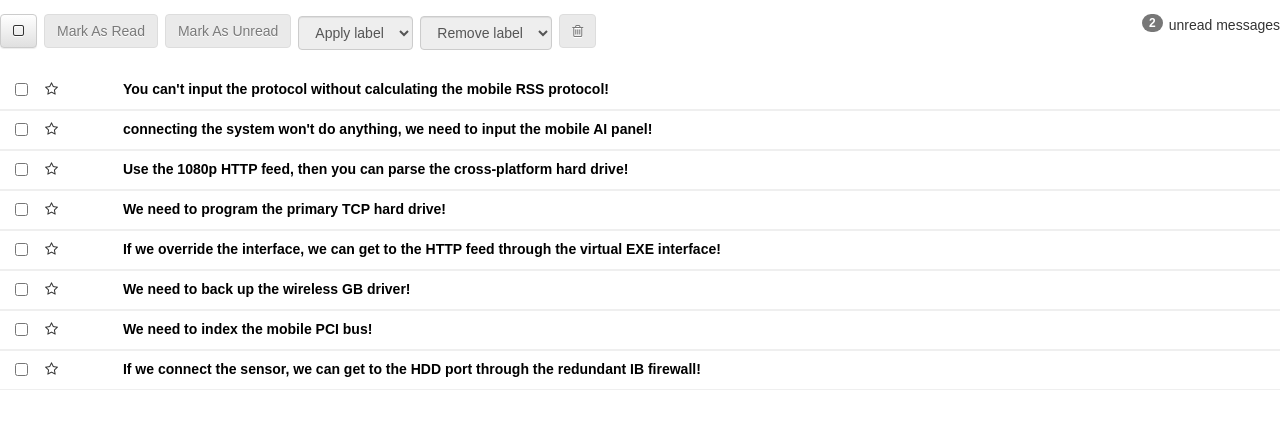
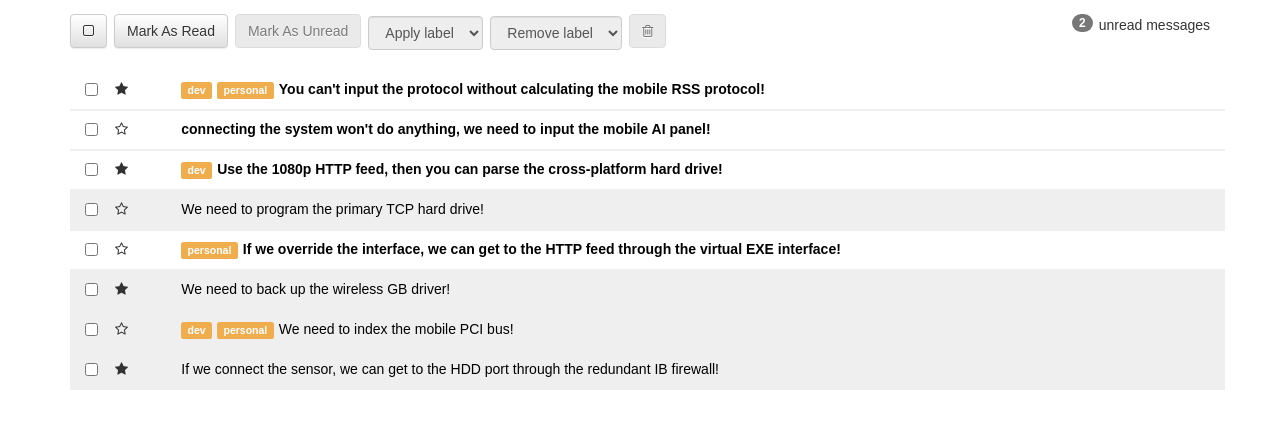
Before and after one commit to tymondragon/react-inbox, a React (Create React App) app: page / in a window 1280 px wide. Shown: the top 428 px of the page. Built offline with nearby package versions, Linux system fonts and the light colour scheme.

Commit message:
a lot has happened latest story is all checked and unchecked now need to change toolbar checked button

```diff
--- a/src/App.js
+++ b/src/App.js
@@ -1,15 +1,14 @@
 import React, { Component } from 'react'
-import logo from './logo.svg'
-import './App.css'
 import MessageList from './MessageList'
 import Toolbar from './Toolbar'
 
-const messageSeeds = [
+const seeds = [
   {
     "id": 1,
     "subject": "You can't input the protocol without calculating the mobile RSS protocol!",
     "read": false,
     "starred": true,
+    "selected": false,
     "labels": ["dev", "personal"]
   },
   {
@@ -17,7 +16,7 @@ const messageSeeds = [
     "subject": "connecting the system won't do anything, we need to input the mobile AI panel!",
     "read": false,
     "starred": false,
-    "selected": true,
+    "selected": false,
     "labels": []
   },
   {
@@ -25,6 +24,7 @@ const messageSeeds = [
     "subject": "Use the 1080p HTTP feed, then you can parse the cross-platform hard drive!",
     "read": false,
     "starred": true,
+    "selected": false,
     "labels": ["dev"]
   },
   {
@@ -32,7 +32,7 @@ const messageSeeds = [
     "subject": "We need to program the primary TCP hard drive!",
     "read": true,
     "starred": false,
-    "selected": true,
+    "selected": false,
     "labels": []
   },
   {
@@ -40,6 +40,7 @@ const messageSeeds = [
     "subject": "If we override the interface, we can get to the HTTP feed through the virtual EXE interface!",
     "read": false,
     "starred": false,
+    "selected": false,
     "labels": ["personal"]
   },
   {
@@ -47,6 +48,7 @@ const messageSeeds = [
     "subject": "We need to back up the wireless GB driver!",
     "read": true,
     "starred": true,
+    "selected": false,
     "labels": []
   },
   {
@@ -54,6 +56,7 @@ const messageSeeds = [
     "subject": "We need to index the mobile PCI bus!",
     "read": true,
     "starred": false,
+    "selected": false,
     "labels": ["dev", "personal"]
   },
   {
@@ -61,6 +64,7 @@ const messageSeeds = [
     "subject": "If we connect the sensor, we can get to the HDD port through the redundant IB firewall!",
     "read": true,
     "starred": true,
+    "selected": false,
     "labels": []
   }
 ]
@@ -68,14 +72,50 @@ const messageSeeds = [
 class App extends Component {
   constructor(props) {
     super(props)
-    this.state = {messageSeeds:[...messageSeeds]}
+    this.state = { seeds: seeds }
+  }
+/////refactored stuff///////
+  setMessages = () =>this.setState({seeds: this.state.seeds})
+  filterMessages = (x) => this.state.seeds.filter(x)
+////////////////////////////
+  checkAll = () => {
+    console.log(this.state.seeds.every(x=> x.selected))
+    this.state.seeds.every(x=> x.selected) ?
+    this.state.seeds.map(m => m.selected = false) :
+    this.state.seeds.map(m => m.selected = true)
+    this.setMessages()
+  }
+
+  hasRead = () => {
+    let messages = this.filterMessages(m => m.selected)
+    messages.map(m => m.read = true)
+    this.setMessages()
+  }
+
+  isStarred = (id) => {
+    let messages = this.filterMessages(m => m.id===id)[0]
+    messages.starred ? messages.starred = false : messages.starred = true
+    this.setMessages()
+  }
+
+  isSelected = (id) => {
+    let message = this.filterMessages(m => m.id===id)[0]
+    message.selected ? message.selected = false : message.selected = true
+    this.setMessages()
   }
 
   render() {
     return (
-      <div>
-        <Toolbar />
-        <MessageList messages={ this.state.messageSeeds} />
+      <div className="container">
+        <Toolbar hasRead={ this.hasRead }
+                 messages={ this.state.seeds }
+                 checkAll={ this.checkAll }/>
+        <MessageList
+                 messages={ this.state.seeds }
+                 hasRead = { this.hasRead }
+                 isStarred ={ this.isStarred }
+                 isSelected ={ this.isSelected }
+        />
       </div>
     )
   }
--- a/src/Message.js
+++ b/src/Message.js
@@ -1,25 +1,37 @@
-import React, {Component} from 'react'
+import React, { Component } from 'react'
 
-const Message = (props) => {
-  console.log(props)
-  return (
-          <div className="row message unread">
+class Message extends Component {
+// const hasRead = this.state.messageSeeds.read ${ hasRead ? "read" : "unread" }
+
+  // const link = props.read ? props.read() : props.unread()
+  render() {
+    let labels = this.props.message.labels.map((label,i)=> <span key={i} className="label label-warning">{label}</span>)
+    const starred = "fa-star"
+    const unstarred = "fa-star-o"
+        return (
+          <div
+            id={ this.props.message.id }
+            className={`row message ${ this.props.message.read ? "read" : "unread" } ${ this.props.message.selected ? 'selected' : ''}`}>
             <div className="col-xs-1">
               <div className="row">
                 <div className="col-xs-2">
-                  <input type="checkbox"/>
+                  <input type="checkbox" checked={`${this.props.message.selected ? "checked":""}`} onChange={() => this.props.isSelected(this.props.message.id)}/>
                 </div>
-                <div className="col-xs-2">
-                  <i className="star fa fa-star-o"></i>
+                <div className="col-xs-2" >
+                  <i className={`star fa ${this.props.message.starred ? starred: unstarred}`}
+                     onClick={ () => this.props.isStarred(this.props.message.id)}>
+                  </i>
                 </div>
               </div>
             </div>
             <div className="col-xs-11">
-              <a href="#">
-                { props.message.subject }
+              {labels}
+              <a href="">
+                { this.props.message.subject }
               </a>
             </div>
           </div>
         )
+    }
 }
 export default Message
--- a/src/MessageList.js
+++ b/src/MessageList.js
@@ -1,10 +1,22 @@
 import React, { Component } from 'react'
 import Message from './Message'
-const MessageList = (props) => {
-  let messageList = props.messages.map((message,i)=> < Message key= {i} message= { message } />)
-  return (<div>
-            { messageList }
-         </div>)
+
+class MessageList extends Component {
+  render() {
+    let eachMessage = this.props.messages.map((message,i)=>
+        <Message
+            key= {i}
+            message= { message }
+            id={ message.id }
+            hasRead={ this.props.hasRead }
+            isStarred={ this.props.isStarred }
+            isSelected={ this.props.isSelected }
+          />)
+    return (<div>
+            { eachMessage }
+          </div>
+        )
+      }
 }
 
 export default MessageList
--- a/src/Toolbar.js
+++ b/src/Toolbar.js
@@ -8,11 +8,11 @@ const Toolbar = (props) => {
           unread messages
         </p>
 
-    <button className="btn btn-default">
+        <button className="btn btn-default" onClick={ props.checkAll }>
           <i className="fa fa-square-o"></i>
         </button>
 
-    <button className="btn btn-default" disabled="disabled">
+        <button className="btn btn-default" disabled="" onClick={ props.hasRead }>
           Mark As Read
         </button>
 
```
Lines whose indentation alone changed are shown as unchanged.
